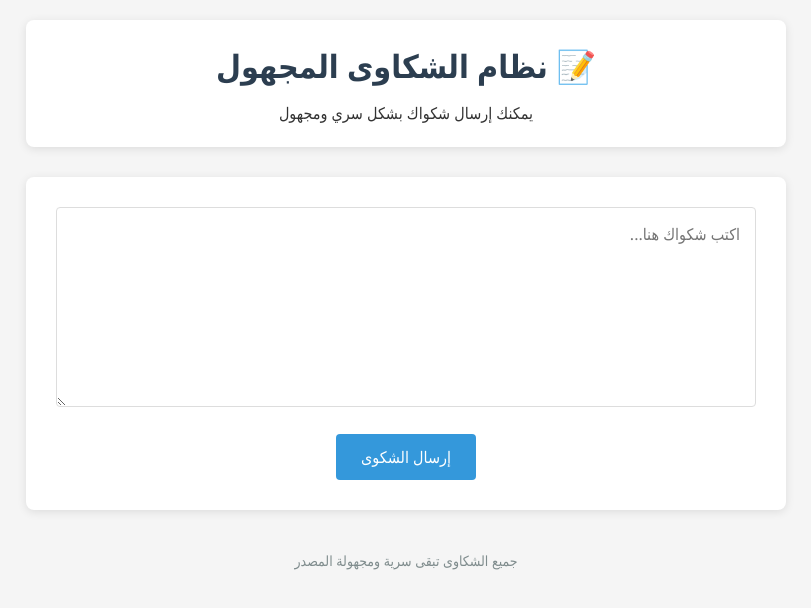
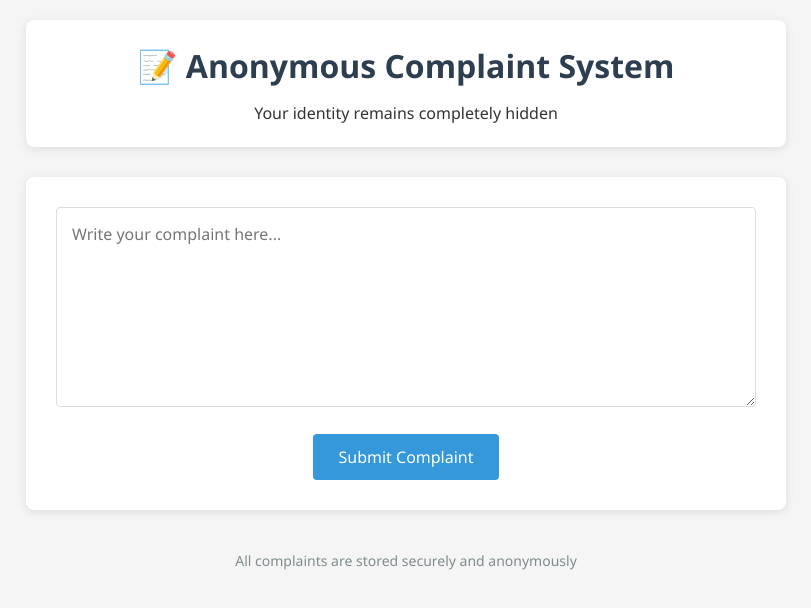
Before and after one commit to mohammad-shehadeh/Iam, a plain HTML site: page index.html in a window 1280 px wide. Shown: the whole page, without its empty margins (234-1045 px from the left). Drawn offline with Linux system fonts and the light colour scheme.

Commit message:
Update index.html

```diff
--- a/index.html
+++ b/index.html
@@ -1,34 +1,35 @@
 <!DOCTYPE html>
-<html lang="ar" dir="rtl">
+<html lang="en">
 <head>
     <meta charset="UTF-8">
     <meta name="viewport" content="width=device-width, initial-scale=1.0">
-    <title>نظام الشكاوى المجهول</title>
+    <title>Anonymous Complaint System</title>
     <link rel="stylesheet" href="style.css">
 </head>
 <body>
     <div class="container">
         <header>
-            <h1>📝 نظام الشكاوى المجهول</h1>
-            <p>يمكنك إرسال شكواك بشكل سري ومجهول</p>
+            <h1>📝 Anonymous Complaint System</h1>
+            <p>Your identity remains completely hidden</p>
         </header>
 
         <main>
             <div class="complaint-box">
-                <textarea id="complaintText" placeholder="اكتب شكواك هنا..." required></textarea>
-                <button id="submitComplaint">إرسال الشكوى</button>
+                <textarea id="complaintText" placeholder="Write your complaint here..." required></textarea>
+                <button id="submitComplaint">Submit Complaint</button>
             </div>
 
             <div class="success-message" id="successMessage">
-                <p>تم إرسال شكواك بنجاح، شكراً لك!</p>
+                <p>Your complaint has been submitted successfully!</p>
             </div>
         </main>
 
         <footer>
-            <p>جميع الشكاوى تبقى سرية ومجهولة المصدر</p>
+            <p>All complaints are stored securely and anonymously</p>
         </footer>
     </div>
 
+    <script src="config.js"></script>
     <script src="script.js"></script>
 </body>
 </html>
```
